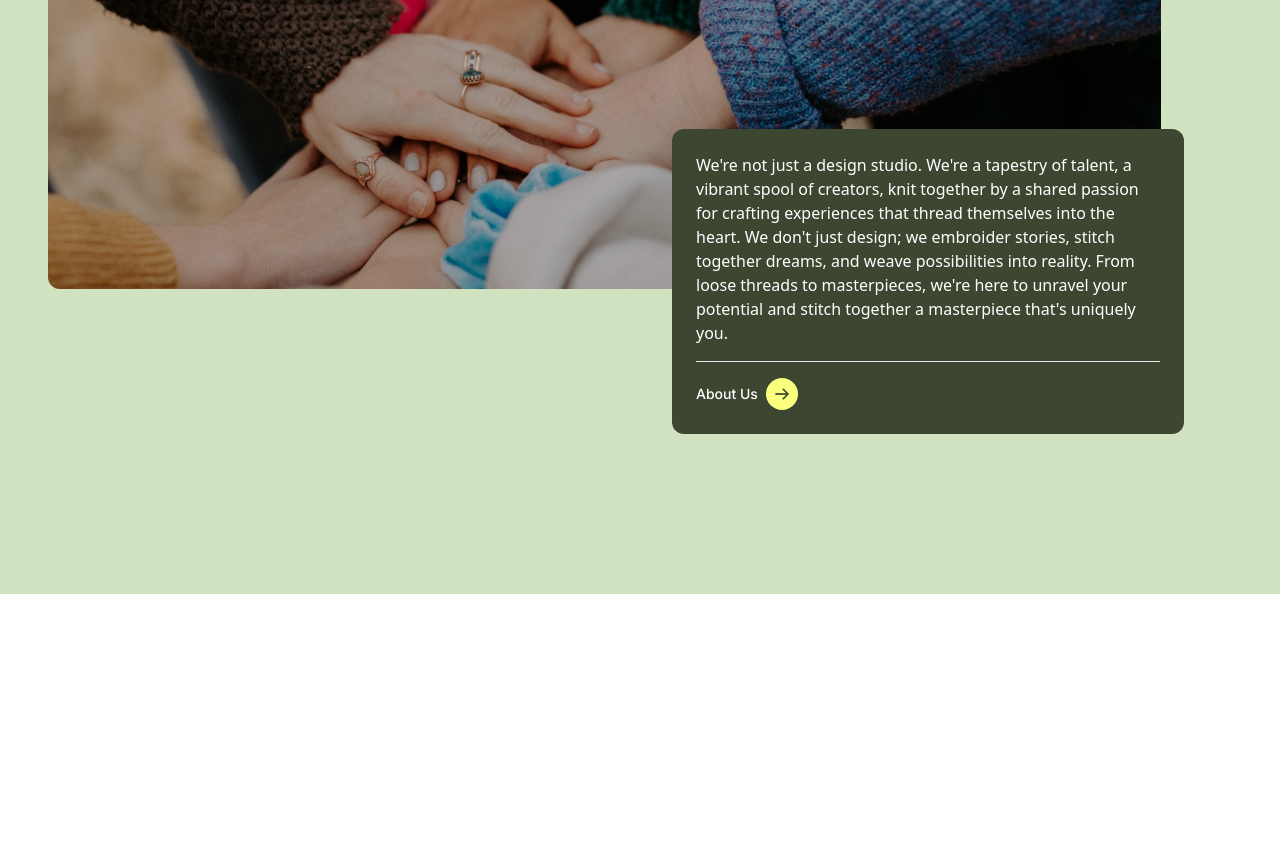
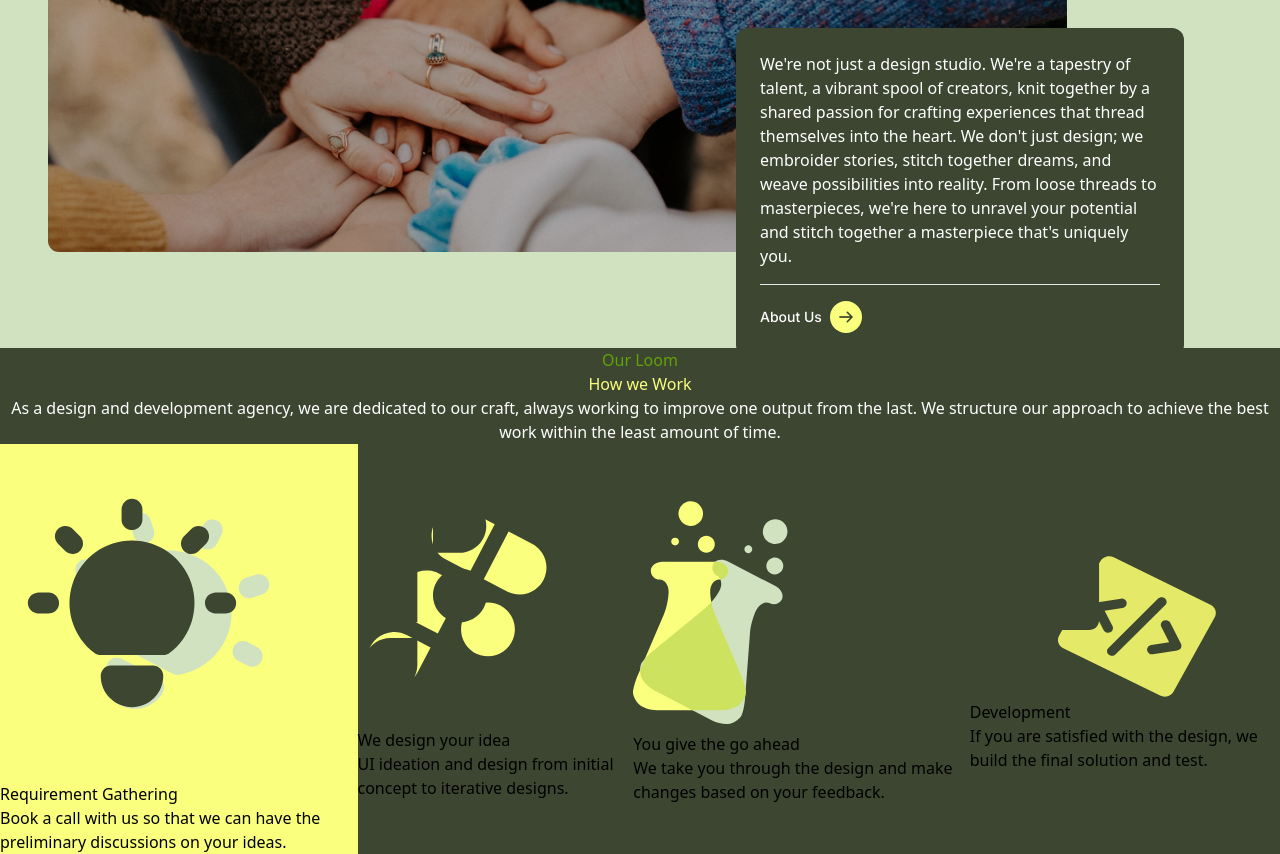
Before and after one commit to CatherineKiiru/In4lytics, a React (Vite) app: page / in a window 1280 px wide. Shown: the part 1040-1894 px from the top of the page. Before the commit the page ends 1634 px from the top, so only its background shows below. Built offline with nearby package versions, Linux system fonts and the light colour scheme.

Commit message:
fix: position of history section

```diff
--- a/src/components/home/HistorySection.jsx
+++ b/src/components/home/HistorySection.jsx
@@ -6,7 +6,7 @@ import rightArrow from "/src/assets/arrow-right.png";
 const HistorySection = () => {
   return (
     <>
-      <section className="bg-lightGreen md:absolute md:w-full mx-auto">
+      <section className="bg-lightGreen md:w-full mx-auto pb-12 md:pb-24">
         <div className="md:max-w-[1580px] md:mx-auto md:items-center">
           <div className="text-center py-8">
             <h2 className="text-[#60A308]">A Brief History</h2>
@@ -20,11 +20,11 @@ const HistorySection = () => {
             />
             <img
               src={handModels}
-              className="hidden md:block pl-12"
+              className="hidden w-5/6 md:block pl-12"
               alt="hand models on desktop"
             />
           </div>
-          <div className="bg-oliveGreen p-6 space-y-4 md:relative md:float-right md:rounded-xl md:z-10 md:top-[-10rem] md:max-w-lg md:mr-24">
+          <div className="bg-oliveGreen p-6 space-y-4 md:relative md:float-right md:rounded-xl md:z-10 md:top-[-14rem] md:max-w-md md:mr-24">
             <article className="text-white justify-end">
               We're not just a design studio. We're a tapestry of talent, a
               vibrant spool of creators, knit together by a shared passion for
--- /dev/null
+++ b/src/components/home/HowWeWork.jsx
@@ -0,0 +1,60 @@
+import React from "react";
+import bulbIcon from "/src/assets/bulb-icon.svg";
+import figmaIcon from "/src/assets/figma-icon.svg";
+import beakerIcon from "/src/assets/beaker-icon.svg";
+import htmlIcon from "/src/assets/htmltag-icon.svg";
+
+const HowWeWork = () => {
+    const heading = ""
+    const Paragraph = ""
+    const Card = ""
+  return (
+    <section className="bg-oliveGreen z-10 absolute">
+      <div className="w-full text-center mx-auto justify-center">
+        <h1 className="text-[#60A308]">Our Loom</h1>
+        <h2 className="text-lightYellow">How we Work</h2>
+        <p className="text-white">
+          As a design and development agency, we are dedicated to our craft,
+          always working to improve one output from the last. We structure our
+          approach to achieve the best work within the least amount of time.
+        </p>
+      </div>
+      {/* cards section */}
+      <div className="flex w-full items-center mx-auto justify-center">
+        <div className="bg-lightYellow">
+          <img src={bulbIcon} alt="bulb icon" />
+          <h1>Requirement Gathering</h1>
+          <p>
+            Book a call with us so that we can have the preliminary discussions
+            on your ideas.
+          </p>
+        </div>
+        <div>
+          <img src={figmaIcon} alt="figma icon" />
+          <h1>We design your idea</h1>
+          <p>
+            UI ideation and design from initial concept to iterative designs.
+          </p>
+        </div>
+        <div>
+          <img src={beakerIcon} alt="beaker icon" />
+          <h1>You give the go ahead</h1>
+          <p>
+            We take you through the design and make changes based on your
+            feedback.
+          </p>
+        </div>
+        <div>
+          <img src={htmlIcon} alt="html icon" />
+          <h1>Development</h1>
+          <p>
+            If you are satisfied with the design, we build the final solution
+            and test.
+          </p>
+        </div>
+      </div>
+    </section>
+  );
+};
+
+export default HowWeWork;
--- a/src/routes/Home.jsx
+++ b/src/routes/Home.jsx
@@ -2,6 +2,7 @@ import { Outlet } from "react-router-dom";
 import Hero from "../components/home/Hero";
 import NavBar from "../common/NavBar";
 import HistorySection from "../components/home/HistorySection";
+import HowWeWork from "../components/home/HowWeWork";
 
 export default function Home() {
   return (
@@ -10,9 +11,8 @@ export default function Home() {
         <NavBar />
         <Hero />
       </div>
-      <div className="">
-        <HistorySection />
-      </div>
+      <HistorySection />
+      <HowWeWork />
     </>
   );
 }
```
